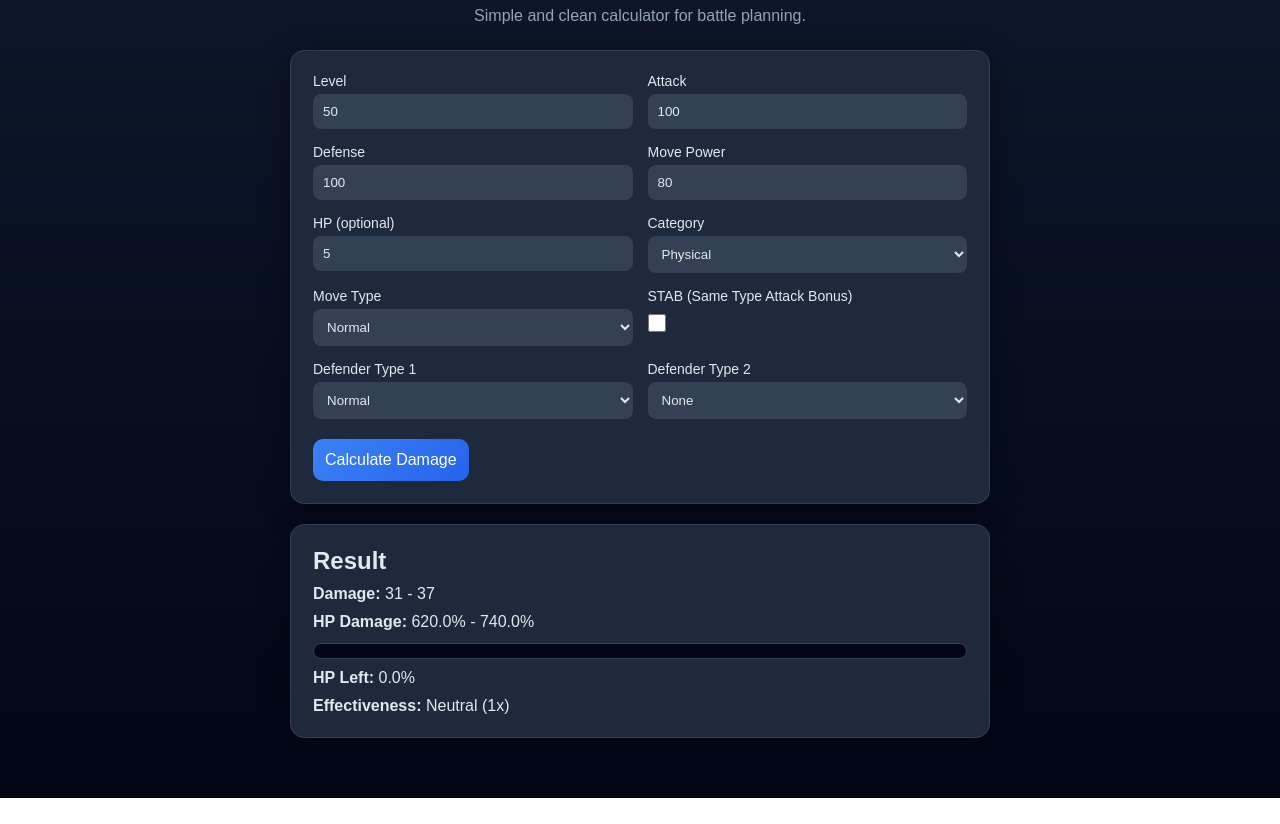
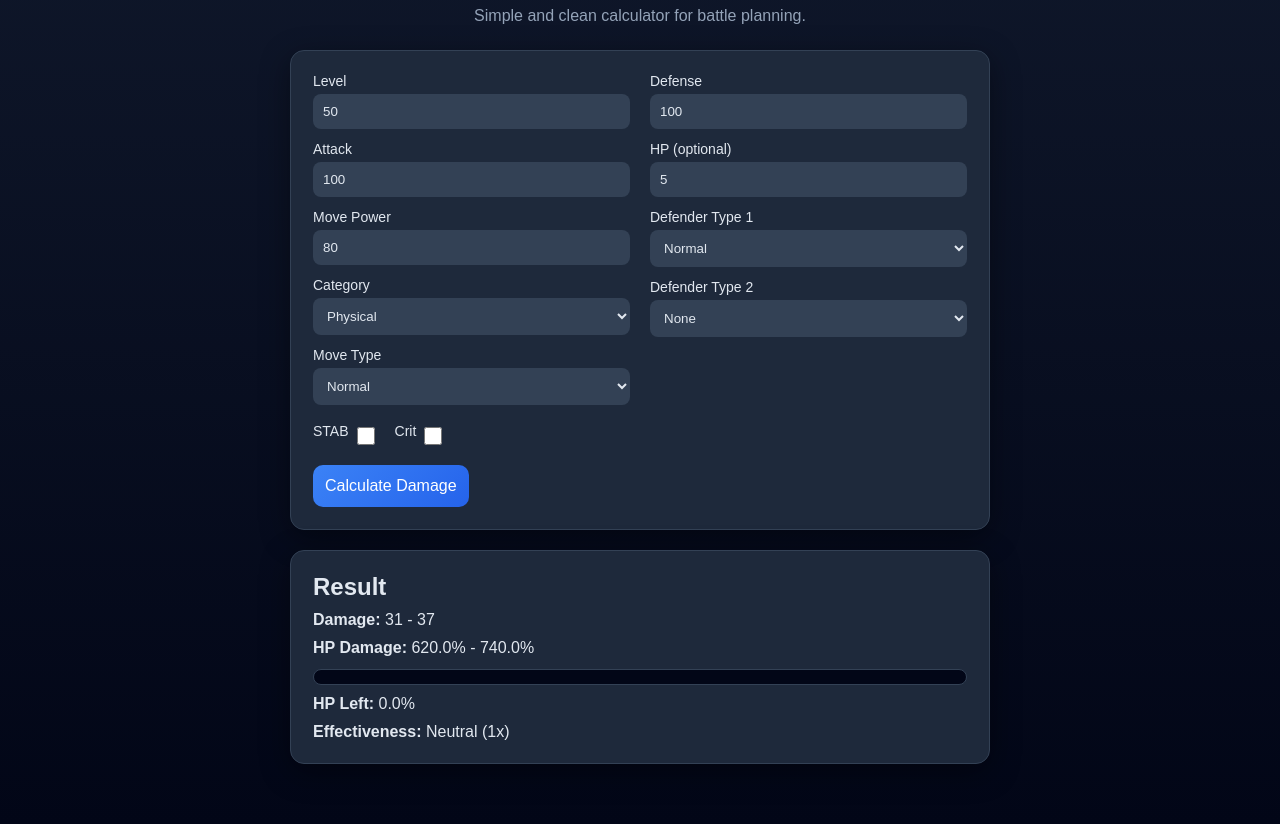
Before and after one commit to Gilpendrago/Gen-3-pokemon-damage-calculator, a plain HTML site: page index.html in a window 1280 px wide. Both pictures are taken after typing "5" into the empty fields and a click on the button "Calculate Damage". Shown: the part 80-904 px from the top of the page. Before the commit the page ends 878 px from the top, so only its background shows below. Drawn offline with Linux system fonts and the light colour scheme.

Commit message:
UI layout improved (attacker vs defender split)

```diff
--- a/index.html
+++ b/index.html
@@ -12,7 +12,11 @@
     <p class="subtitle">Simple and clean calculator for battle planning.</p>
 
     <form id="damage-form" class="card">
-      <div class="grid">
+
+      <div class="grid-2">
+
+        <!-- LEFT SIDE (ATTACKER) -->
+        <div class="left-col">
 
           <label>
             Level
@@ -25,18 +29,8 @@
           </label>
 
           <label>
-          Defense
-          <input id="defense" type="number" min="1" value="100" required />
-        </label>
-
-        <label>
             Move Power
             <input id="move-power" type="number" min="1" value="80" required />
-        </label>
-
-        <label>
-          HP (optional)
-          <input id="hp" type="number" min="1" placeholder="e.g. 200" />
           </label>
 
           <label>
@@ -52,9 +46,32 @@
             <select id="move-type"></select>
           </label>
 
+          <!-- STAB + CRIT -->
+          <div class="inline-row">
             <label>
-          STAB (Same Type Attack Bonus)
+              STAB
               <input type="checkbox" id="stab" />
+            </label>
+
+            <label>
+              Crit
+              <input type="checkbox" id="crit" />
+            </label>
+          </div>
+
+        </div>
+
+        <!-- RIGHT SIDE (DEFENDER) -->
+        <div class="right-col">
+
+          <label>
+            Defense
+            <input id="defense" type="number" min="1" value="100" required />
+          </label>
+
+          <label>
+            HP (optional)
+            <input id="hp" type="number" min="1" placeholder="e.g. 200" />
           </label>
 
           <label>
@@ -71,6 +88,8 @@
 
         </div>
 
+      </div>
+
       <button type="submit">Calculate Damage</button>
     </form>
 
--- a/script.js
+++ b/script.js
@@ -96,18 +96,18 @@ form.addEventListener("submit", (e) => {
   const t1 = defType1Select.value;
   const t2 = defType2Select.value;
 
-  const stabChecked = document.getElementById("stab").checked;
-  const stab = stabChecked ? 1.5 : 1;
+  const stab = document.getElementById("stab").checked ? 1.5 : 1;
+  const crit = document.getElementById("crit").checked ? 2 : 1;
 
   if (!level || !atk || !def || !power || !t1) {
     resultBox.innerHTML = `<h2>Result</h2><p>Invalid input</p>`;
     return;
   }
 
-  const mult = getMultiplier(move, t1, t2);
-  const { min, max } = calculateDamage(level, atk, def, power, mult * stab);
+  const typeMult = getMultiplier(move, t1, t2);
+  const totalMult = typeMult * stab * crit;
 
-  const effectivenessText = formatEffectiveness(mult);
+  const { min, max } = calculateDamage(level, atk, def, power, totalMult);
 
   let percentText = `<p class="muted">Add HP to see % damage</p>`;
   let hpBarHTML = "";
@@ -115,30 +115,51 @@ form.addEventListener("submit", (e) => {
   if (hp) {
     const percentLeft = Math.max(0, ((hp - max) / hp) * 100);
 
-    let color = "#22c55e";
-    if (percentLeft < 50) color = "#facc15";
-    if (percentLeft < 20) color = "#ef4444";
+    percentText = `<p><strong>HP Damage:</strong> ${((min/hp)*100).toFixed(1)}% - ${((max/hp)*100).toFixed(1)}%</p>`;
 
     hpBarHTML = `
       <div class="hp-container">
-        <div class="hp-bar" id="hp-bar" style="width:100%; background:${color};"></div>
+        <div class="hp-bar" id="hp-bar" style="width:100%; background:#22c55e;"></div>
       </div>
       <p><strong>HP Left:</strong> ${percentLeft.toFixed(1)}%</p>
     `;
 
-    percentText = `<p><strong>HP Damage:</strong> ${((min/hp)*100).toFixed(1)}% - ${((max/hp)*100).toFixed(1)}%</p>`;
-
+    // animation AFTER render
     setTimeout(() => {
       const bar = document.getElementById("hp-bar");
-      if (bar) {
-        bar.style.width = percentLeft + "%";
-      }
-    }, 100);
+      if (!bar) return;
+
+      let current = 100;
+
+      const interval = setInterval(() => {
+        if (current <= percentLeft) {
+          current = percentLeft;
+          bar.style.width = current + "%";
+          clearInterval(interval);
+          return;
+        }
+
+        current -= Math.max(1, (current - percentLeft) * 0.08);
+        bar.style.width = current + "%";
+
+        if (current <= 20) {
+          bar.style.background = "#ef4444";
+          bar.classList.add("low-hp");
+        } else if (current <= 50) {
+          bar.style.background = "#facc15";
+          bar.classList.remove("low-hp");
+        } else {
+          bar.style.background = "#22c55e";
+          bar.classList.remove("low-hp");
+        }
+
+      }, 16);
+    }, 50);
   }
 
-  let stabText = "";
-  if (stab > 1) {
-    stabText = `<p style="color:#22c55e;"><strong>STAB applied (1.5×)</strong></p>`;
+  let critText = "";
+  if (crit > 1) {
+    critText = `<p style="color:#facc15;"><strong>Critical Hit! (2×)</strong></p>`;
   }
 
   resultBox.innerHTML = `
@@ -146,7 +167,7 @@ form.addEventListener("submit", (e) => {
     <p><strong>Damage:</strong> ${min} - ${max}</p>
     ${percentText}
     ${hpBarHTML}
-    <p><strong>Effectiveness:</strong> ${effectivenessText}</p>
-    ${stabText}
+    <p><strong>Effectiveness:</strong> ${formatEffectiveness(typeMult)}</p>
+    ${critText}
   `;
 });
--- a/styles.css
+++ b/styles.css
@@ -142,3 +142,44 @@ button:hover {
   height: 100%;
   transition: width 0.6s ease-in-out, background 0.3s;
 }
+
+/* ========================= */
+/* LOW HP BLINK (ADD AT END) */
+/* ========================= */
+
+@keyframes blink {
+  0% { opacity: 1; }
+  50% { opacity: 0.3; }
+  100% { opacity: 1; }
+}
+
+.low-hp {
+  animation: blink 0.6s infinite;
+}
+/* ===== NEW 2-COLUMN LAYOUT ===== */
+
+.grid-2 {
+  display: grid;
+  grid-template-columns: 1fr 1fr;
+  gap: 20px;
+}
+
+.left-col,
+.right-col {
+  display: flex;
+  flex-direction: column;
+  gap: 12px;
+}
+
+/* STAB + CRIT INLINE */
+.inline-row {
+  display: flex;
+  gap: 20px;
+  align-items: center;
+}
+
+.inline-row label {
+  flex-direction: row;
+  align-items: center;
+  gap: 8px;
+}
```
Lines whose indentation alone changed are shown as unchanged.
